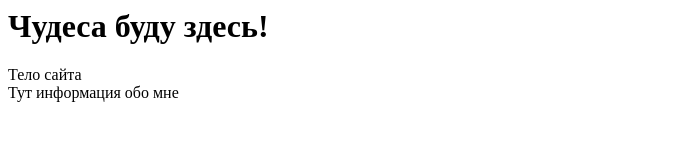
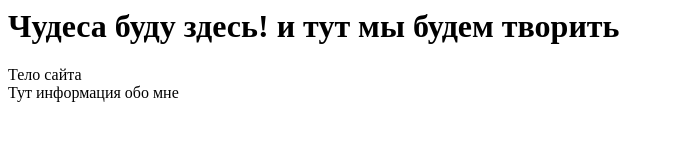
Before and after one commit to AntonTsurhanau/JavaScript, a plain HTML site: page index.html in a window 1280 px wide. Shown: the whole page, without its empty margins (0-674 px from the left). Drawn offline with Linux system fonts and the light colour scheme.

Commit message:
Update index.html
edit 5

```diff
--- a/index.html
+++ b/index.html
@@ -3,7 +3,9 @@
         Тестовая страниаца
         </title>
                     <header>
-                        <H1>Чудеса буду здесь!</H1>
+                        <H1>Чудеса буду здесь!
+                            и тут мы будем творить
+                        </H1>
                     </header>
     <body>
     Тело сайта
```
